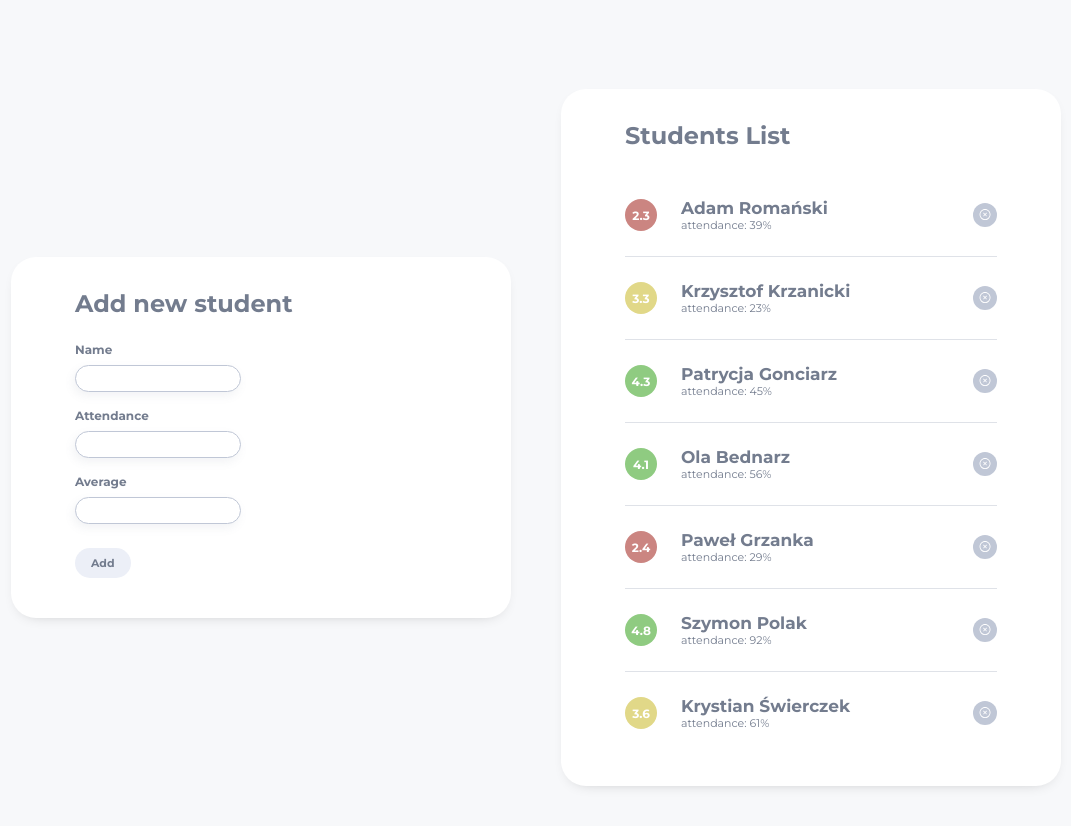
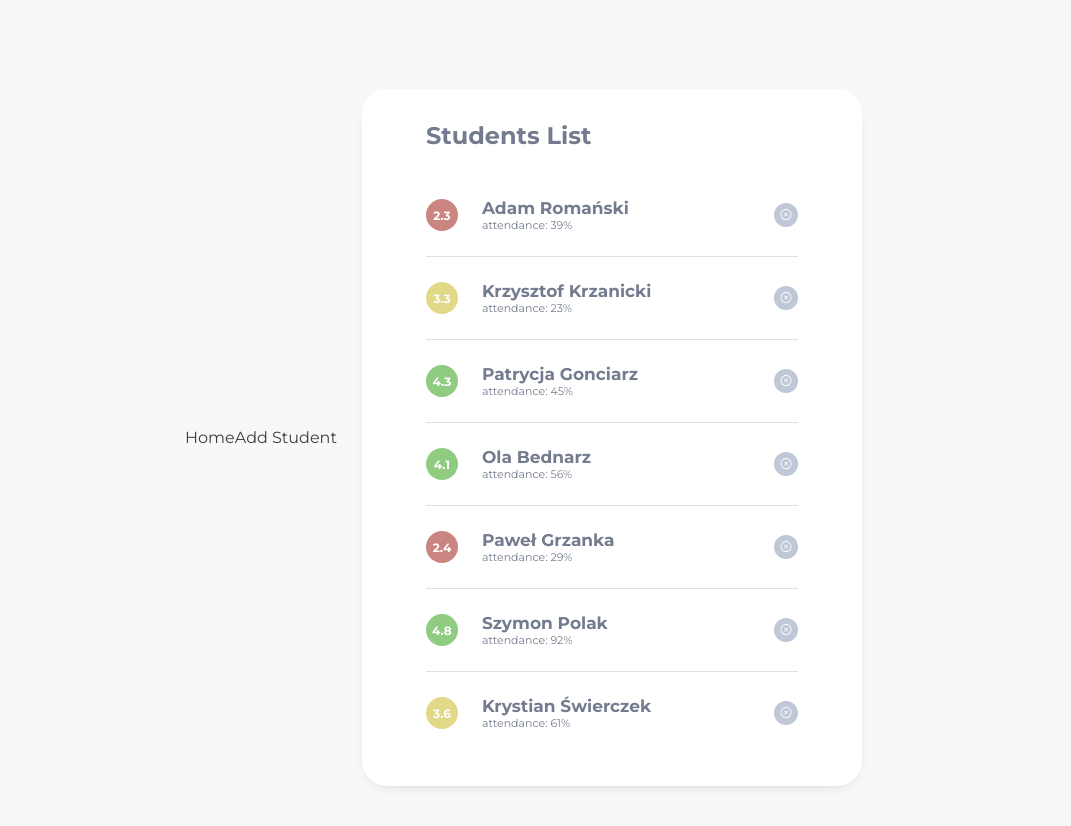
Before and after one commit to writecleancode/studybuddy-vue, a Vue app: page / in a window 1280 px wide. Shown: the top 826 px of the page, without its empty margins (104-1175 px from the left). Built offline with nearby package versions, Linux system fonts and the light colour scheme.

Commit message:
added 'Vue Router' to the project

```diff
--- a/package.json
+++ b/package.json
@@ -12,7 +12,8 @@
     "start": "vite"
   },
   "dependencies": {
-    "vue": "^3.5.12"
+    "vue": "^3.5.12",
+    "vue-router": "^4.4.5"
   },
   "devDependencies": {
     "@tsconfig/node22": "^22.0.0",
--- /dev/null
+++ b/src/App.vue
@@ -0,0 +1,79 @@
+<script lang="ts">
+import { ref } from 'vue';
+import { students as studentsData } from '@/data/students';
+import StudentsList from '@/components/organisms/StudentsList.vue';
+
+export default {
+	setup() {
+		const students = ref(studentsData);
+
+		const deleteStudent = name => {
+			const filteredStudnets = students.value.filter(student => student.name !== name);
+			students.value = filteredStudnets;
+		};
+
+		// SPACE <-----------------------------
+
+		const initialFormState = {
+			name: '',
+			attendance: '',
+			average: '',
+		};
+
+		const formValues = ref({ ...initialFormState });
+
+		const handleInputChange = e => (formValues.value[e.target.name] = e.target.value);
+
+		const handleAddStudent = () => {
+			const newStudent = {
+				name: formValues.value.name,
+				attendance: formValues.value.attendance,
+				average: formValues.value.average,
+			};
+
+			students.value.unshift(newStudent);
+			formValues.value = { ...initialFormState };
+		};
+
+		// SPACE <-----------------------------
+
+		return {
+			students,
+			deleteStudent,
+			// SPACE <-----------------------------
+
+			formValues,
+			handleInputChange,
+			handleAddStudent,
+		};
+	},
+
+	components: {
+		StudentsList,
+	},
+};
+</script>
+
+<template>
+	<main class="app-wrapper">
+		<nav>
+			<RouterLink to="/">Home</RouterLink>
+			<RouterLink to="/add-student">Add Student</RouterLink>
+		</nav>
+		<RouterView v-bind:students v-bind:deleteStudent v-bind:formValues v-bind:handleInputChange v-bind:handleAddStudent />
+		<!-- <StudentsList v-bind:students v-bind:deleteStudent /> -->
+	</main>
+</template>
+
+<style lang="scss" scoped>
+@use '@/assets/styles/variables' as *;
+
+.app-wrapper {
+	display: flex;
+	justify-content: center;
+	align-items: center;
+	padding: 64px;
+	min-height: 100vh;
+	background-color: $light-grey;
+}
+</style>
--- /dev/null
+++ b/src/components/organisms/Form.vue
@@ -0,0 +1,53 @@
+<script>
+import FormField from '@/components/molecules/FormField.vue';
+import StyledButton from '@/components//atoms/StyledButton.vue';
+
+export default {
+	components: {
+		FormField,
+		StyledButton,
+	},
+
+	props: {
+		handleAddStudent: {
+			type: Function,
+		},
+		formValues: {
+			type: Object,
+		},
+		handleInputChange: {
+			type: Function,
+		},
+	},
+};
+</script>
+
+<template>
+	<form class="students-list-wrapper" v-on:submit.prevent="handleAddStudent">
+		<h1 class="styled-title">Add new student</h1>
+		<FormField label="Name" id="name" name="name" v-bind:value="formValues.name" v-bind:handleInputChange />
+		<FormField label="Attendance" id="attendance" name="attendance" v-bind:value="formValues.attendance" v-bind:handleInputChange />
+		<FormField label="Average" id="average" name="average" v-bind:value="formValues.average" v-bind:handleInputChange />
+		<StyledButton type="submit">Add</StyledButton>
+	</form>
+</template>
+
+<style lang="scss" scoped>
+@use '@/assets/styles/variables' as *;
+
+.students-list-wrapper {
+	margin: 25px;
+	padding: 32px 64px;
+	border-radius: 25px;
+	width: 100%;
+	max-width: 500px;
+	background-color: $white;
+	box-shadow: 0 5px 15px -10px rgba(0, 0, 0, 0.3);
+}
+
+.styled-title {
+	margin-bottom: 2.4rem;
+	color: $dark-grey;
+	font-size: $font-size-xl;
+}
+</style>
--- a/src/components/organisms/StudentsList.vue
+++ b/src/components/organisms/StudentsList.vue
@@ -1,14 +1,10 @@
 <script>
 import StudentsListItem from '@/components/molecules/StudentsListItem.vue';
-import FormField from '@/components/molecules/FormField.vue';
-import StyledButton from '@/components//atoms/StyledButton.vue';
 import { ref } from 'vue';
 
 export default {
 	components: {
-		FormField,
 		StudentsListItem,
-		StyledButton,
 	},
 
 	props: {
@@ -19,46 +15,10 @@ export default {
 			type: Function,
 		},
 	},
-
-	setup({ students }) {
-		const initialFormState = {
-			name: '',
-			attendance: '',
-			average: '',
-		};
-
-		const formValues = ref({ ...initialFormState });
-
-		const handleInputChange = e => (formValues.value[e.target.name] = e.target.value);
-
-		const handleAddUser = () => {
-			const newStudent = {
-				name: formValues.value.name,
-				attendance: formValues.value.attendance,
-				average: formValues.value.average,
-			};
-
-			students.unshift(newStudent);
-			formValues.value = { ...initialFormState };
-		};
-
-		return {
-			formValues,
-			handleInputChange,
-			handleAddUser,
-		};
-	},
 };
 </script>
 
 <template>
-	<form class="students-list-wrapper" v-on:submit.prevent="handleAddUser">
-		<h1 class="styled-title">Add new student</h1>
-		<FormField label="Name" id="name" name="name" v-bind:value="formValues.name" v-bind:handleInputChange />
-		<FormField label="Attendance" id="attendance" name="attendance" v-bind:value="formValues.attendance" v-bind:handleInputChange />
-		<FormField label="Average" id="average" name="average" v-bind:value="formValues.average" v-bind:handleInputChange />
-		<StyledButton type="submit">Add</StyledButton>
-	</form>
 	<div class="students-list-wrapper">
 		<h1 class="styled-title">Students List</h1>
 		<ul class="styled-list">
--- a/src/main.ts
+++ b/src/main.ts
@@ -1,5 +1,6 @@
 import './assets/styles/main.scss';
 import { createApp } from 'vue';
-import App from './views/App.vue';
+import App from './App.vue';
+import { router } from './router';
 
-createApp(App).mount('#app');
+createApp(App).use(router).mount('#app');
--- a/src/views/App.vue
+++ /dev/null
@@ -1,44 +0,0 @@
-<script lang="ts">
-import { ref } from 'vue';
-import { students as studentsData } from '@/data/students';
-import StudentsList from '@/components/organisms/StudentsList.vue';
-
-export default {
-	setup() {
-		const students = ref(studentsData);
-
-		const deleteStudent = name => {
-			const filteredStudnets = students.value.filter(student => student.name !== name);
-			students.value = filteredStudnets;
-		};
-
-		return {
-			students,
-			deleteStudent,
-		};
-	},
-
-	components: {
-		StudentsList,
-	},
-};
-</script>
-
-<template>
-	<div class="app-wrapper">
-		<StudentsList v-bind:students v-bind:deleteStudent />
-	</div>
-</template>
-
-<style lang="scss" scoped>
-@use '@/assets/styles/variables' as *;
-
-.app-wrapper {
-	display: flex;
-	justify-content: center;
-	align-items: center;
-	padding: 64px;
-	min-height: 100vh;
-	background-color: $light-grey;
-}
-</style>
```
Also changed, not shown: src/router/index.ts (added, +14 -0 lines), 1 other file (tests, documents, lock files or other folders).
